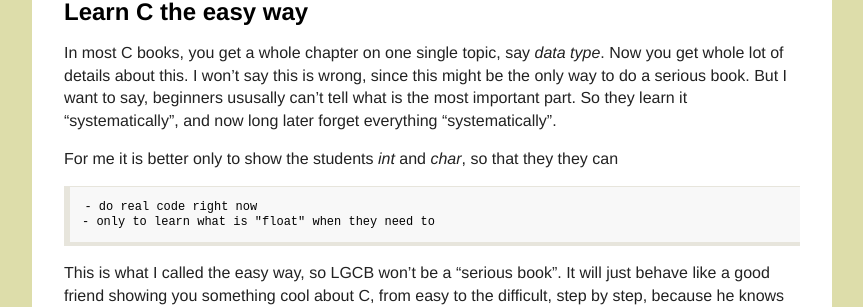
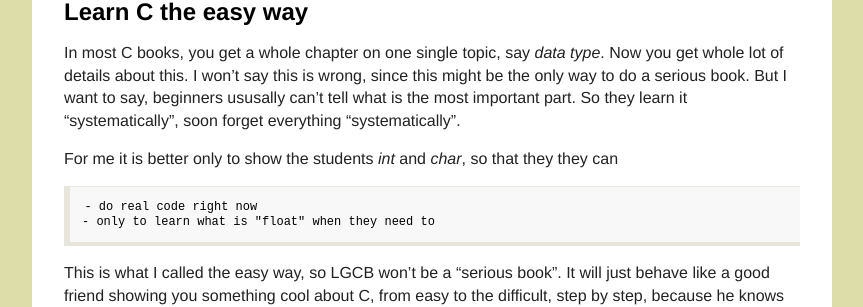
Before and after one commit to happypeter/LGCB, a Jekyll site: the page built from book/c_intro.md, in a window 1280 px wide. Shown: the part 487-794 px from the top of the page, without its empty margins (208-1071 px from the left). Built offline with Jekyll 4.4.1, drawn with Linux system fonts in a browser that asks for light colours; Markdown is read by kramdown in place of the engine named in the settings.

Commit message:
typo #19

```diff
--- a/book/c_intro.md
+++ b/book/c_intro.md
@@ -21,7 +21,7 @@ In most C books, you get a whole chapter on one single topic, say _data type_.
 Now you get whole lot of details about this. I won't say this is wrong, since
 this might be the only way to do a serious book. But I want to say, beginners
 ususally can't tell what is the most important part. So they learn it
-"systematically", and now long later forget everything "systematically".
+"systematically", soon forget everything "systematically".
 
 For me it is better only to show the students _int_ and _char_, so that they
 they can
```
